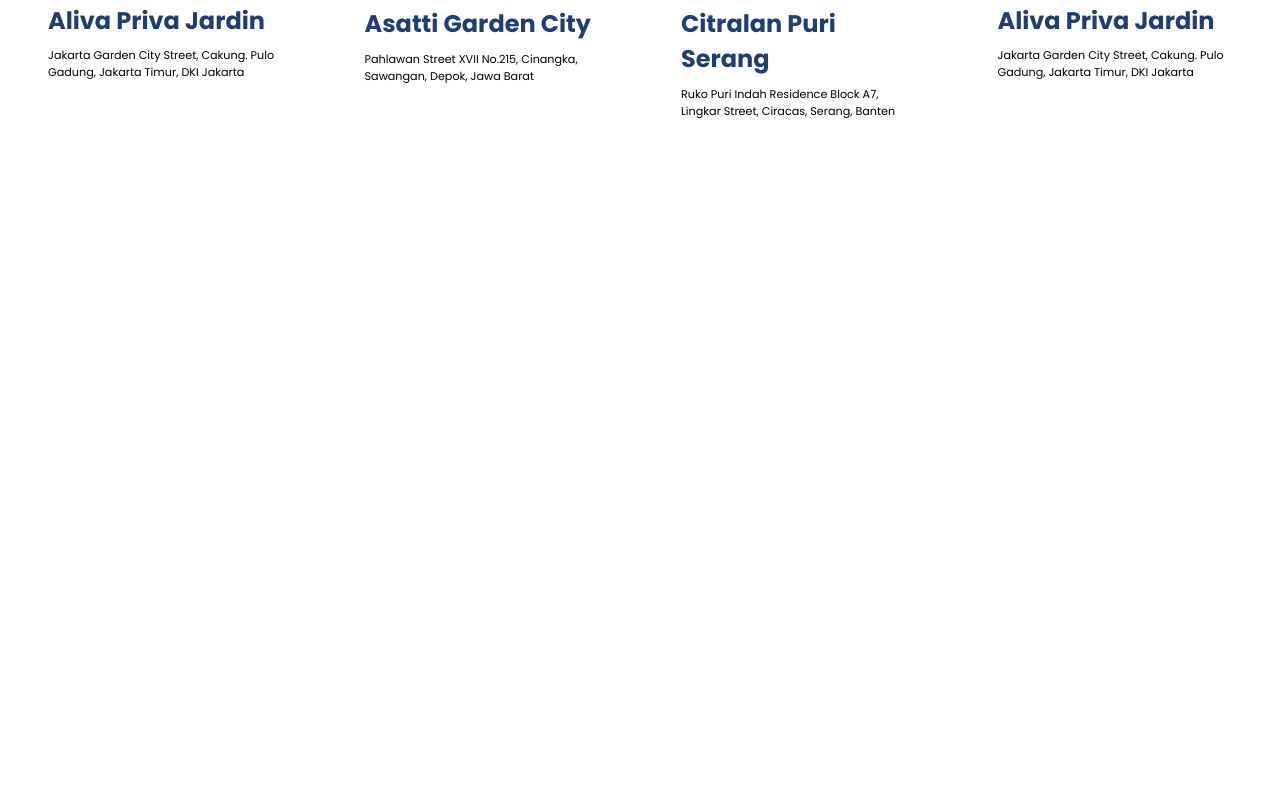
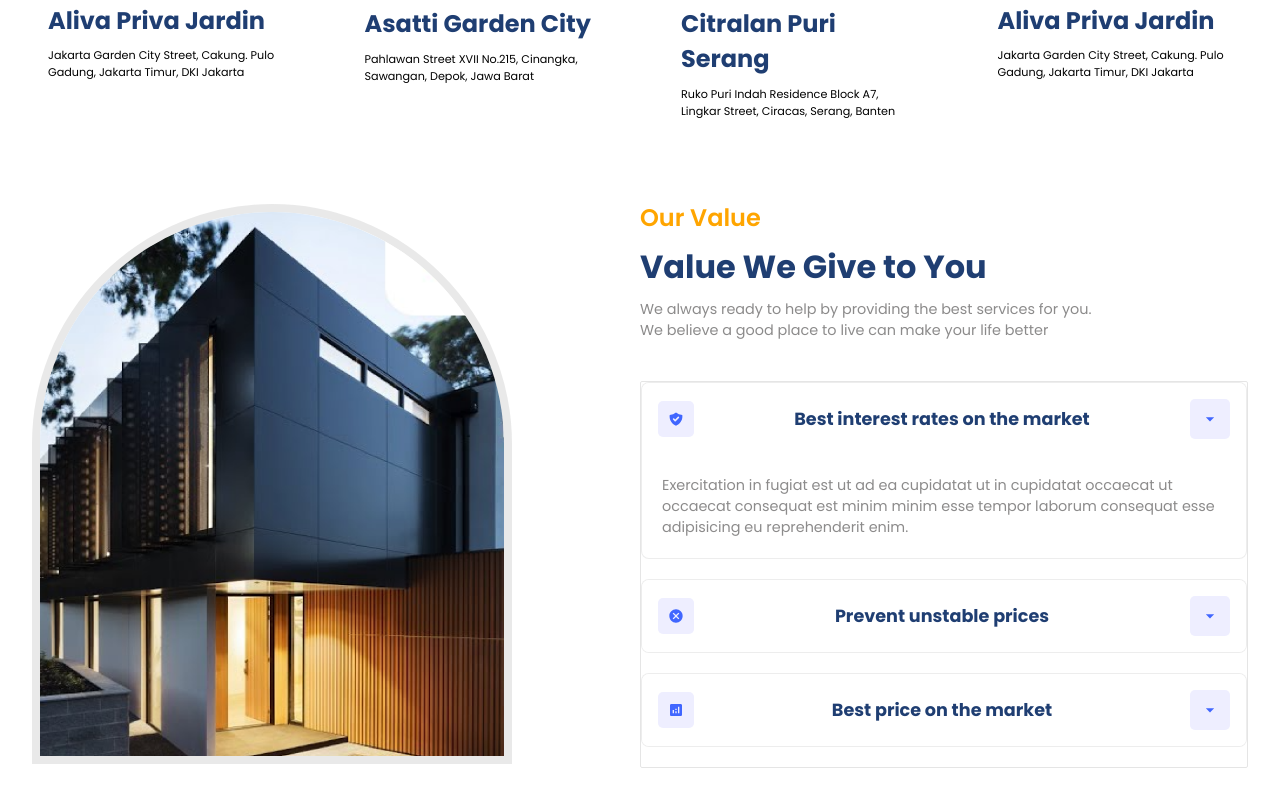
Before and after one commit to Prajith-Shetty/RealEstateWebsite, a React (Vite) app: page / in a window 1280 px wide. Shown: the part 1279-2079 px from the top of the page. Before the commit the page ends 1447 px from the top, so only its background shows below. Built offline with nearby package versions, Linux system fonts and the light colour scheme.

Commit message:
Value section added

```diff
--- a/src/App.jsx
+++ b/src/App.jsx
@@ -3,6 +3,7 @@
 import Companies from "./components/Companies/Companies";
 import Residencies from "./components/Residencies/Residencies";
 import './App.css';
+import Value from "./components/Value/Value";
 
 function App() {
   return (
@@ -15,6 +16,7 @@
       </div>
       <Companies/>
       <Residencies/>
+      <Value/>
     </div>
   );
 }
--- /dev/null
+++ b/src/components/Value/Value.css
@@ -0,0 +1,52 @@
+.v-container .image-container{
+    border: 8px solid rgb(232 232 232 / 93%);
+}
+
+.v-container>div{
+    /* both will have same width */
+    flex:1
+}
+
+.v-right{
+    gap: 0.5rem;
+}
+
+.accordion{
+    margin-top: 2rem;
+    border: none;
+}
+
+.accordionItem{
+    background: white;
+    border: 0.8px solid rgba(128,128,128,0.143);
+    border-radius: 8px;
+    overflow: hidden;
+    margin-bottom: 20px;
+}
+
+.accordionItem .expanded{
+    box-shadow: var(--shadow);
+    border-radius: 6px;
+}
+
+.accordionButton{
+    background: white;
+    padding: 1rem;
+    width: 100%;
+    justify-content: space-between;
+    cursor: pointer;
+}
+
+.icon{
+    padding: 10px;
+    background: #eeeeff;
+    border-radius: 5px;
+}
+
+.icon svg{
+    fill: var(--blue);
+}
+
+.accordionButton .primaryText{
+    font-size: 1.1rem;
+}
--- /dev/null
+++ b/src/components/Value/Value.jsx
@@ -0,0 +1,81 @@
+import React, { useState } from 'react'
+import './Value.css'
+import {
+  Accordion,
+  AccordionItem,
+  AccordionItemHeading,
+  AccordionItemButton,
+  AccordionItemPanel,
+  AccordionItemState
+} from 'react-accessible-accordion'
+import "react-accessible-accordion/dist/fancy-example.css"
+import { MdOutlineArrowDropDown } from 'react-icons/md'
+import data from '../../utils/accordion'
+
+const Value = () => {
+  return (
+    <section className="v-wrapper">
+      <div className="paddings innerWidth flexCenter v-container">
+        {/*left side */}
+        <div className="v-left">
+          <div className="image-container">
+            <img src="./value.png" alt="" />
+          </div>
+        </div>
+
+        {/* right side */}
+        <div className="flexColStart v-right">
+          <span className='orangeText'>Our Value</span>
+          <span className='primaryText'>Value We Give to You</span>
+          <span className='secondaryText'>We always ready to help by providing the best services for you.
+            <br />
+            We believe a good place to live can make your life better
+          </span>
+
+          <Accordion
+            className="accordion"
+            allowMultipleExpanded={false}
+            preExpanded={[0]}
+          >
+            {
+              data.map((item, i) => {
+                const [className,setClassName] = useState(null)
+                return (
+                  // to give dynamic classname to accordian item
+                  <AccordionItem className={`accordionItem ${className}`} key={i} uuid={i}>
+                    <AccordionItemHeading>
+                      <AccordionItemButton className='flexCenter accordionButton'>
+
+                        <AccordionItemState>
+                          {({ expanded }) => expanded ? setClassName("expanded") : setClassName("collapsed")}
+                        </AccordionItemState>
+
+                        <div className="flexCenter icon">
+                          {item.icon}
+                        </div>
+
+                        <span className='primaryText'>{item.heading}</span>
+
+                        <div className="flexCenter icon">
+                          <MdOutlineArrowDropDown size={20} />
+                        </div>
+                      </AccordionItemButton>
+                    </AccordionItemHeading>
+
+                    <AccordionItemPanel>
+                      <p className="secondaryText">{item.detail}</p>
+                    </AccordionItemPanel>
+                  </AccordionItem>
+                )
+              }
+              )
+            }
+          </Accordion>
+
+        </div>
+      </div>
+    </section>
+  )
+}
+
+export default Value
```
